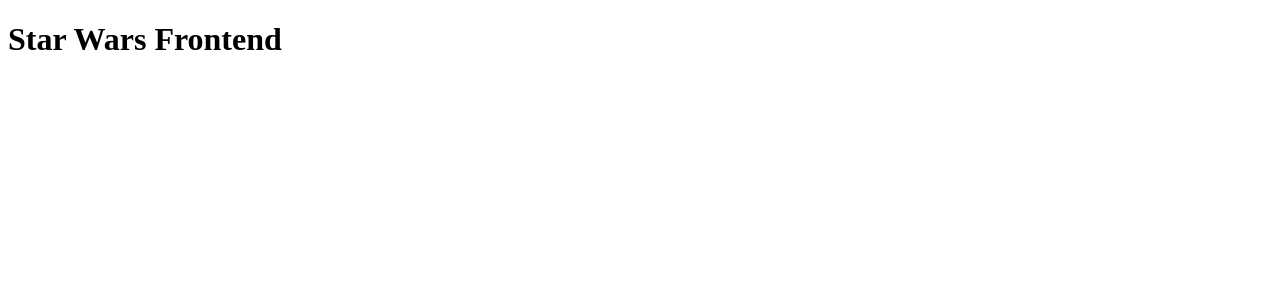
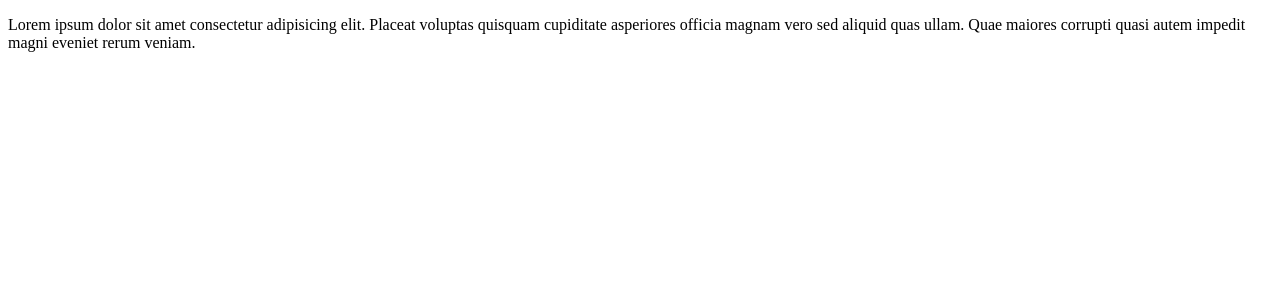
Before and after one commit to Maruchan39/star-wars-frontend, a React (Create React App) app: page /about in a window 1280 px wide. Shown: the top 300 px of the page. Built offline with nearby package versions, Linux system fonts and the light colour scheme.

Commit message:
Add routes

```diff
--- a/package.json
+++ b/package.json
@@ -10,9 +10,13 @@
     "@types/node": "^16.18.40",
     "@types/react": "^18.2.19",
     "@types/react-dom": "^18.2.7",
+    "localforage": "^1.10.0",
+    "match-sorter": "^6.3.1",
     "react": "^18.2.0",
     "react-dom": "^18.2.0",
+    "react-router-dom": "^6.14.2",
     "react-scripts": "5.0.1",
+    "sort-by": "^1.2.0",
     "typescript": "^4.9.5",
     "web-vitals": "^2.1.4"
   },
--- a/src/App.tsx
+++ b/src/App.tsx
@@ -1,5 +1,19 @@
+import { createBrowserRouter, RouterProvider } from "react-router-dom";
+import { About } from "./pages/About";
+import { Films } from "./pages/Films";
+
 function App() {
-  return <h1>Star Wars Frontend</h1>;
+  const router = createBrowserRouter([
+    {
+      path: "/",
+      element: <Films />,
+    },
+    {
+      path: "/about",
+      element: <About />,
+    },
+  ]);
+  return <RouterProvider router={router} />;
 }
 
 export default App;
--- /dev/null
+++ b/src/pages/About.tsx
@@ -0,0 +1,9 @@
+export const About = () => {
+  return (
+    <p>
+      Lorem ipsum dolor sit amet consectetur adipisicing elit. Placeat voluptas
+      quisquam cupiditate asperiores officia magnam vero sed aliquid quas ullam.
+      Quae maiores corrupti quasi autem impedit magni eveniet rerum veniam.
+    </p>
+  );
+};
--- /dev/null
+++ b/src/pages/Films.tsx
@@ -0,0 +1,3 @@
+export const Films = () => {
+  return <p>Films</p>;
+};
```
Also changed, not shown: src/index.tsx (+4 -4 lines), 1 other file (tests, documents, lock files or other folders).
